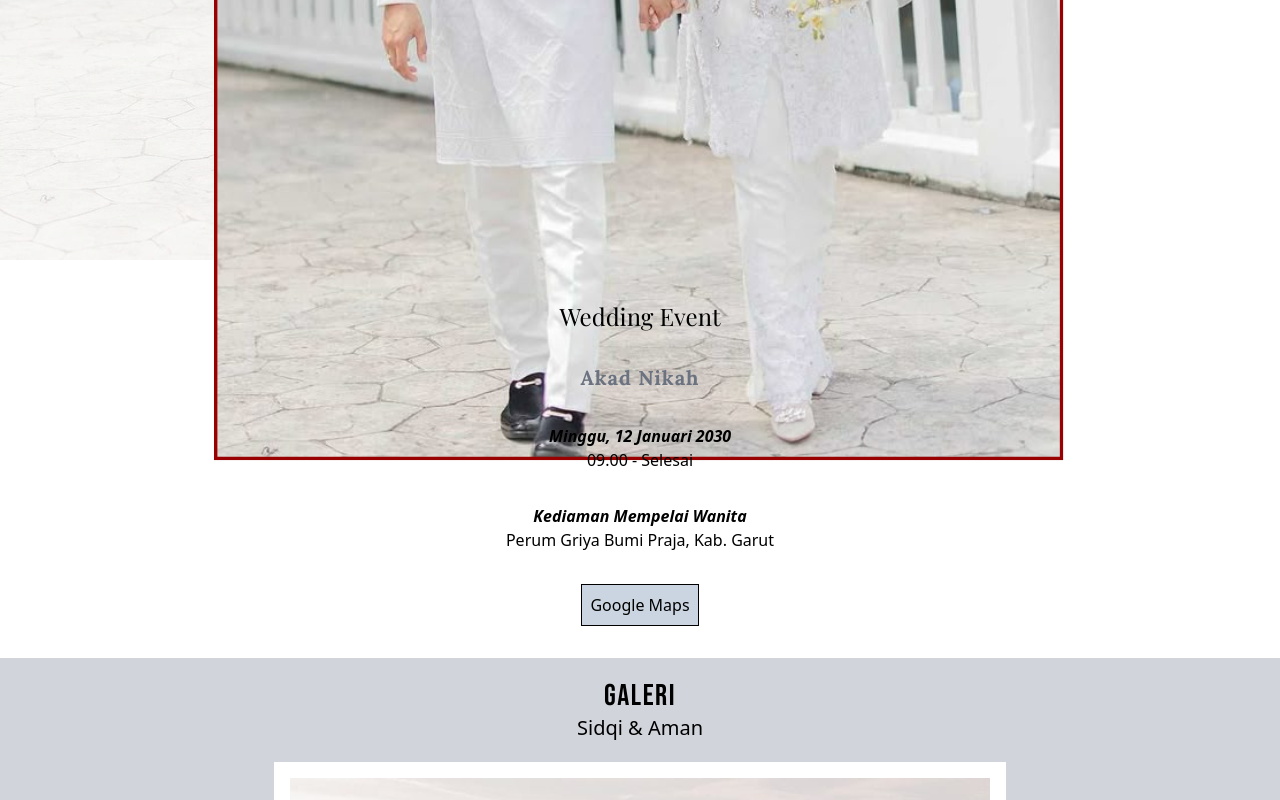
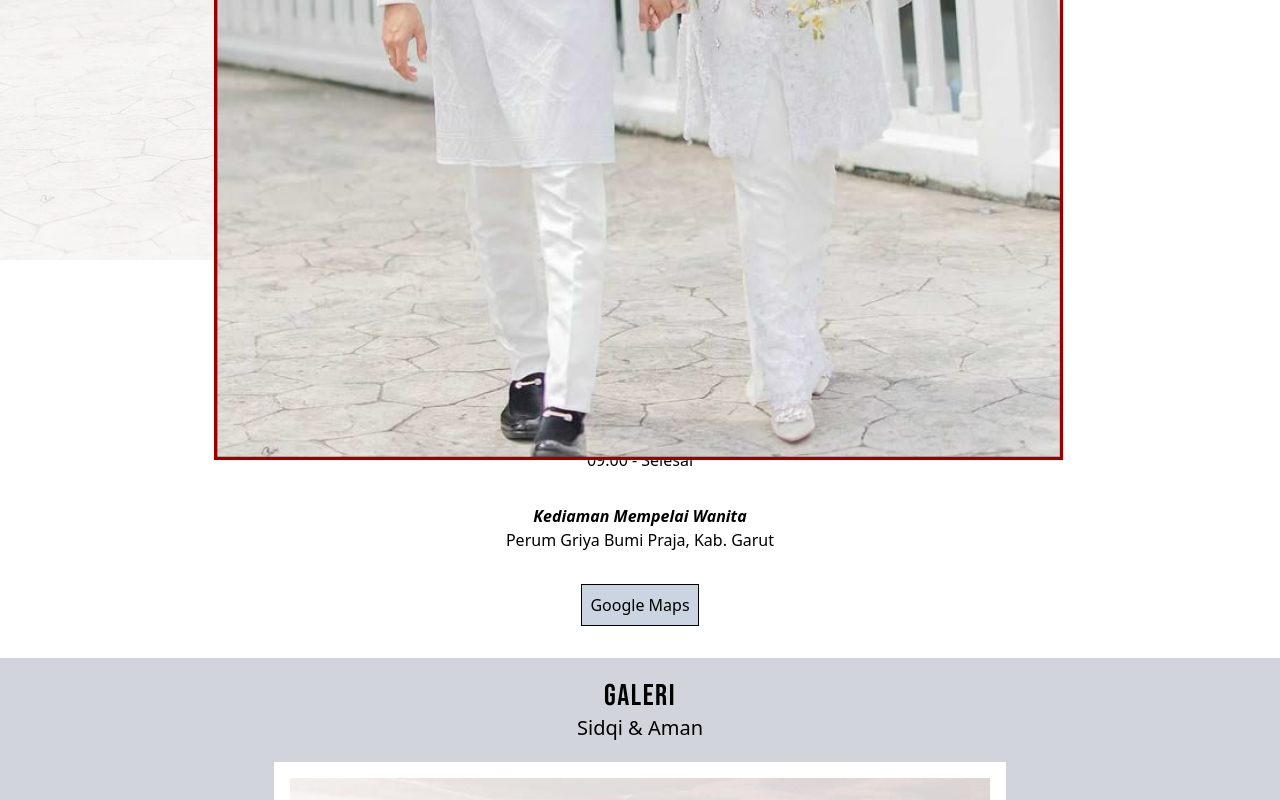
Before and after one commit to Sidqiamn/wedding-template-1, a React (Vite) app: page /undangan in a window 1280 px wide. Shown: the part 6529-7329 px from the top of the page. Built offline with nearby package versions, Linux system fonts and the light colour scheme; no server answers; the database is empty; a web font is replaced by a local one.

Commit message:
hilangkan fade

```diff
--- a/src/components/halaman2.jsx
+++ b/src/components/halaman2.jsx
@@ -308,10 +308,7 @@
           </div>
         </div>
       </div>
-      <div
-        className="flex text-xl flex-col mt-10 justify-center items-center gap-8"
-        data-aos="fade-up"
-      >
+      <div className="flex text-xl flex-col mt-10 justify-center items-center gap-8">
         <h1 className="font-playfair text-2xl">Wedding Event</h1>
         <h1 className="text-gray-500 font-bold tracking-wider font-lora">
           Akad Nikah
```
